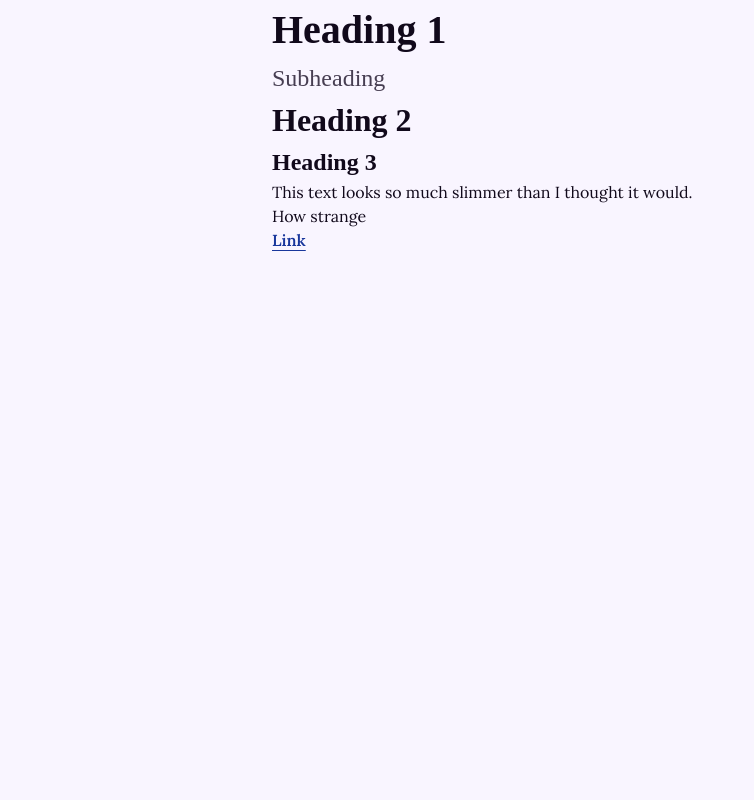
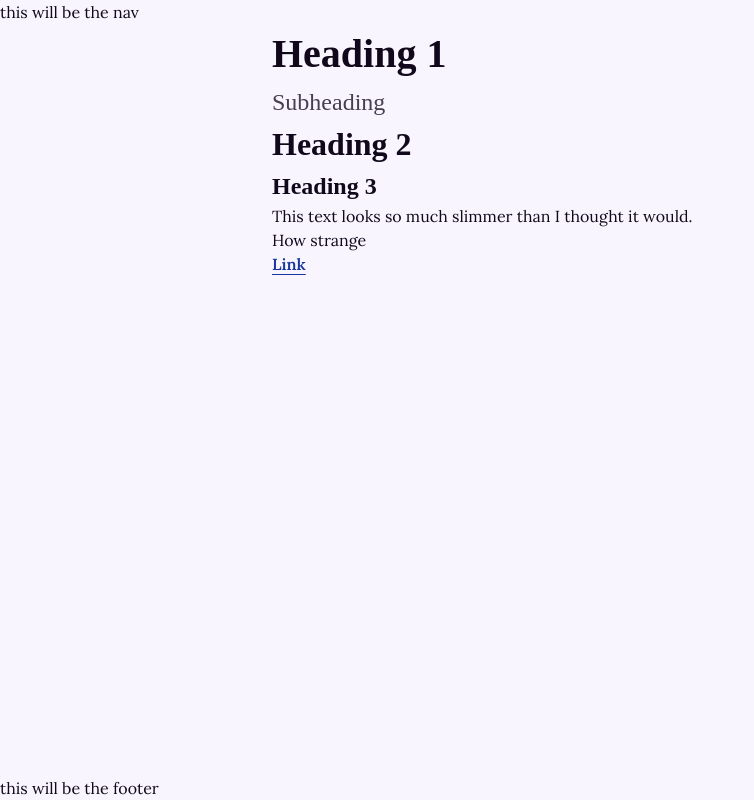
Before and after one commit to sireteller/lavendlik-shop, an Angular app: page / in a window 1280 px wide. Shown: the whole page, without its empty margins (0-754 px from the left). Built offline with nearby package versions, Linux system fonts and the light colour scheme; a web font is replaced by a local one.

Commit message:
chore: more boilerplate css

```diff
--- a/src/app/app.component.css
+++ b/src/app/app.component.css
@@ -0,0 +1,6 @@
+:host {
+  display: flex;
+  flex-direction: column;
+  height: 100%;
+  justify-content: space-between;
+}
--- a/src/app/app.component.html
+++ b/src/app/app.component.html
@@ -1,3 +1,9 @@
+<div>
+  <header>
+    <nav>this will be the nav</nav>
+  </header>
+
+  <main>
     <div class="container">
       <h1>Heading 1</h1>
       <div class="subheading">Subheading</div>
@@ -9,3 +15,7 @@
     </div>
 
     <router-outlet />
+  </main>
+</div>
+
+<footer>this will be the footer</footer>
--- a/src/css/global.css
+++ b/src/css/global.css
@@ -1,6 +1,10 @@
 *:focus-visible {
   outline: 3px solid var(--color-text-link);
   outline-offset: 4px;
+}
+
+html {
+  height: 100%;
 }
 
 body {
@@ -11,6 +15,7 @@ body {
   font-size: var(--font-size-medium);
   font-style: normal;
   font-weight: var(--font-weight-regular);
+  height: 100%;
   line-height: var(--line-height-default);
 }
 
```
Lines whose indentation alone changed are shown as unchanged.
